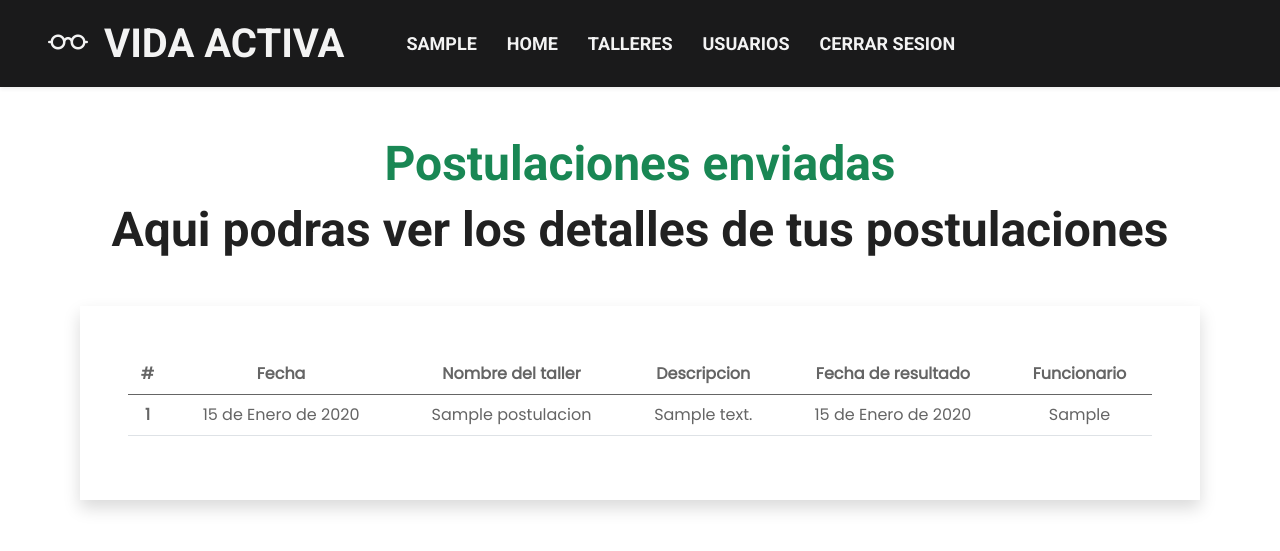
After one commit to IgnacioRiffop/VidaActivaArquitectura, a Django app: page /mispostulacionesad/ in a window 1280 px wide. The commit adds this page. Shown: the top 551 px of the page. Run offline with Django 4.2, Linux system fonts and the light colour scheme; a user stored in the database is signed in; tables that the repository leaves empty hold one stand-in row (values such as "Sample post"); some libraries are stand-ins or nearby versions.

Commit message:
Talleres y Postulaciones

```diff
--- a/core/admin.py
+++ b/core/admin.py
@@ -50,9 +50,15 @@ class BonoAdmin(admin.ModelAdmin):
     list_per_page = 10
     list_editable = ['monto','descripcion']
 
+class PostulacionAdmin(admin.ModelAdmin):
+    list_display = ['fechapostulacion','puntaje','instructor','adultomayor','nombretaller','descripcion','fecharesultado','funcionario']
+    list_per_page = 10
+
+
 admin.site.register(AdultoMayor,AdultoMayorAdmin)
 admin.site.register(Instructor,InstructorAdmin)
 admin.site.register(Funcionario,FuncionarioAdmin)
+admin.site.register(Postulacion,PostulacionAdmin)
 
 admin.site.register(Adulto,AdultoAdmin)
 admin.site.register(Sala,SalaAdmin)
--- a/core/models.py
+++ b/core/models.py
@@ -50,15 +50,15 @@ class Adulto(models.Model):
     return self.nombre
 
 class Sala(models.Model):
-  nombreSala  = models.CharField(max_length=30);
-  capacidad = models.IntegerField();
-  descripcion  = models.CharField(max_length=30);
+  nombreSala  = models.CharField(max_length=30)
+  capacidad = models.IntegerField()
+  descripcion  = models.CharField(max_length=30)
 
   def __str__(self):
     return self.nombreSala
 
 class Municipalidad(models.Model):
-  nombreMunicipalidad  = models.CharField(max_length=40);
+  nombreMunicipalidad  = models.CharField(max_length=40)
 
   def __str__(self):
     return self.nombreMunicipalidad
@@ -74,9 +74,9 @@ class Funcionario(models.Model):
         return self.rut
 
 class Bono(models.Model):
-  periodo  = models.CharField(max_length=30);
-  monto = models.IntegerField();
-  descripcion  = models.CharField(max_length=30);
+  periodo  = models.CharField(max_length=30)
+  monto = models.IntegerField()
+  descripcion  = models.CharField(max_length=30)
   funcionario = models.ForeignKey(Funcionario, on_delete=models.CASCADE)
 
   def __str__(self):
@@ -100,3 +100,16 @@ class Inscripcion(models.Model):
 
     def __str__(self):
         return self.usuario.rut
+
+class Postulacion(models.Model):
+    fechapostulacion = models.DateField()
+    puntaje = models.IntegerField(blank=True, null=True)
+    instructor = models.ForeignKey(Instructor, on_delete=models.CASCADE, null=True, blank=True)
+    adultomayor = models.ForeignKey(AdultoMayor, on_delete=models.CASCADE, null=True, blank=True)
+    nombretaller = models.CharField(max_length=30)
+    descripcion = models.CharField(max_length=300)
+    fecharesultado = models.DateField(null=True, blank=True)
+    funcionario = models.ForeignKey(Funcionario, on_delete=models.CASCADE, null=True, blank=True)
+
+    def __str__(self):
+        return self.nombretaller
--- a/core/templates/core/addDatosPersonales.html
+++ b/core/templates/core/addDatosPersonales.html
@@ -3,8 +3,7 @@
 {% load crispy_forms_tags %}
 <!-- INICIO CONTENIDO-->
 {% block contenido %}
-<div class="container-fluid d-flex justify-content-center align-items-center vh-100"
-    style="background-color: rgb(207, 207, 207)">
+<div class="container-fluid d-flex justify-content-center align-items-center vh-100">
     <div class="bg-white p-5 rounded-5 text-dark shadow" style="width: 25rem">
         <form action="" method="POST" enctype="multipart/form-data">
             {% csrf_token %}
--- a/core/templates/core/base.html
+++ b/core/templates/core/base.html
@@ -48,7 +48,7 @@
     {% endif %}
     <a href="{% url 'index'%}" class="nav-item nav-link text-light">Home</a>
     <a href="{% url 'talleres'%}" class="nav-item nav-link text-light">Talleres</a>
-    <a href="{% url 'calificacion'%}" class="nav-link  text-light">Calificaciones</a>
+    <!--<a href="{% url 'calificacion'%}" class="nav-link  text-light">Calificaciones</a>-->
     {% if user.is_authenticated and user.groups.exists %}
 
     {% for group in user.groups.all %}
@@ -72,7 +72,7 @@
         {% if user.is_authenticated and user.groups.exists %}
             {% for group in user.groups.all %}
                 {% if group.name == 'adulto' %}
-                <a href="{% url 'postulacion'%}" class="nav-link  text-light">Postulacion</a>
+                <a href="{% url 'postulacionad'%}" class="nav-link  text-light">Postulate!</a>
                 {% endif %}
             {% endfor %}
         {% endif %}
--- /dev/null
+++ b/core/templates/core/mispostulacionesad.html
@@ -0,0 +1,53 @@
+{% extends 'core/base.html' %}
+{% load static %}
+{% load crispy_forms_tags %}
+
+{% block contenido %}
+
+
+
+<div class="py-5">
+  <div class="mx-auto" style="text-align: center;">
+    <div class="">
+      <h6 class="text-success display-5 text-alaing">Postulaciones enviadas</h6>
+      <h1 class="display-5 mb-0">Aqui podras ver los detalles de tus postulaciones</h1>
+      <br>
+      <br>
+
+      <div class="container-fluid d-flex justify-content-center table-primary">
+        <div class="bg-white p-5 rounded-5 text-dark shadow" style="width: 70rem">
+            <table class="table">
+                <thead>
+                  <tr>
+                    <th scope="col">#</th>
+                    <th scope="col">Fecha</th>
+                    <th scope="col">Nombre del taller</th>
+                    <th scope="col">Descripcion</th>
+                    <th scope="col">Fecha de resultado</th>
+                    <th scope="col">Funcionario</th>
+                  </tr>
+                </thead>
+                <tbody>
+                  {% for postulacion in postulaciones %}
+                    <tr>
+                      <th scope="row">{{ postulacion.id }}</th>
+                      <td>{{ postulacion.fechapostulacion }}</td>
+                      <td>{{ postulacion.nombretaller }}</td>
+                      <td>{{ postulacion.descripcion }}</td>
+                      <td>{{ postulacion.fecharesultado }}</td>
+                      <td>{{ postulacion.funcionario }}</td>
+                    </tr>
+                  {% endfor %}
+                </tbody>
+              </table>
+        </div>
+      </div>
+
+
+    </div>
+  </div>
+</div>
+
+
+
+{% endblock %}
--- a/core/templates/core/registro.html
+++ b/core/templates/core/registro.html
@@ -9,8 +9,8 @@
 <!-- INICIO CONTENIDO-->
 {% block contenido %}
 <!-- Registro -->
-<div class="container-fluid d-flex justify-content-center align-items-center vh-100"
-    style="background-color: rgb(207, 207, 207)">
+<br><br><br>
+<div class="container-fluid d-flex justify-content-center">
     <div class="bg-white p-5 rounded-5 text-dark shadow" style="width: 25rem">
 
         <form action="" method="post">
--- a/core/templates/core/talleres.html
+++ b/core/templates/core/talleres.html
@@ -6,14 +6,14 @@
 <div class="py-5">
   <div class="mx-auto" style="text-align: center;">
     <div class="">
-      <h6 class="text-success display-5 text-alaing">Talleres</h6>
+      <h6 class="text-success display-5">Talleres</h6>
       <h1 class="display-5 mb-0">Infórmate sobre nuestros talleres disponibles.</h1>
     </div>
     <br>
-    <div class="row">
+    <div class="row justify-content-center">
       {% for taller in talleres %}
 
-        <div class="card text-bg-light mb-3 mx-auto" style="max-width: 25rem;">
+        <div class="card text-bg-light mb-3 mx-2" style="max-width: 25rem;">
           <div class="card-header fs-4">{{ taller.nombre }}</div>
           <div class="card-body">
             <p class="card-text">{{ taller.descripcion }}</p>
--- a/core/templates/registration/login.html
+++ b/core/templates/registration/login.html
@@ -8,8 +8,8 @@
 <!-- INICIO CONTENIDO-->
 {% block contenido %}
 <!-- Login -->
-<div class="container-fluid d-flex justify-content-center align-items-center vh-100"
-    style="background-color: rgb(207, 207, 207)">
+<br><br><br>
+<div class="container-fluid d-flex justify-content-center">
     <div class="bg-white p-5 rounded-5 text-dark shadow" style="width: 25rem">
         <div class="d-flex justify-content-center">
         </div>
--- a/core/urls.py
+++ b/core/urls.py
@@ -11,7 +11,7 @@ urlpatterns = [
     path('resultados/', resultados , name="resultados"),
     path('calificacion/', calificacion , name="calificacion"),
     path('usuarios/' , usuarios , name="usuarios"),
-    path('registrar/', registrar , name="registrar"),
+    #path('registrar/', registrar , name="registrar"), BORRAR HTML
     path('registro/', registro , name="registro"),
     path('addDatosPersonales/', addDatosPersonales, name="addDatosPersonales"),
 
@@ -19,7 +19,9 @@ urlpatterns = [
     path('inscribirTaller/<id>/', inscribirTaller, name='inscribirTaller'),
     path('inscripcionTaller/<id>/', inscripcionTaller, name='inscripcionTaller'),
 
-    path('postulacion/', postulacion , name="postulacion"),
+    path('postulacionad/', postulacionad , name="postulacionad"),
+    path('mispostulacionesad/', mispostulacionesad , name="mispostulacionesad"),
+
     path('materiales/', materiales , name="materiales"),
     path('mensaje/', mensaje , name="mensaje"),
     path('bono/', bono , name="bono"),
--- a/core/views.py
+++ b/core/views.py
@@ -5,6 +5,7 @@ from django.contrib import messages
 import datetime
 from datetime import date
 from datetime import timedelta
+from datetime import datetime
 from rest_framework import viewsets
 from .serializers import *
 import requests
@@ -88,8 +89,26 @@ def calificacion(request):
     return render(request,('core/calificacion.html'))
 
 
-def postulacion(request):
-    return render(request,('core/postulacion.html'))
+def postulacionad(request):
+    adulto = get_object_or_404(AdultoMayor, id_credencial=request.user)
+    if request.method == 'POST':
+        form = PostulacionForm(request.POST)
+        if form.is_valid():
+            # Guardar el formulario solo si es válido
+            form.instance.fechapostulacion = datetime.now()
+            form.instance.adultomayor = adulto
+            form.save()
+            return render(request, 'core/postulacionad.html', {'form' : PostulacionForm()})  # Redirige a una página de éxito o a donde desees
+    else:
+        form = PostulacionForm()
+    return render(request, 'core/postulacionad.html', {'form' : PostulacionForm()})
+
+
+def mispostulacionesad(request):
+    adulto = get_object_or_404(AdultoMayor, id_credencial=request.user)
+    postulaciones = Postulacion.objects.filter(adultomayor=adulto)
+    return render(request, 'core/mispostulacionesad.html', {'postulaciones' : postulaciones})
+
 
 def materiales(request):
     return render(request,('core/materiales.html'))
@@ -111,6 +130,7 @@ def cuenta(request):
     return render(request,('core/cuenta.html'))
 
 
+"""
 def registrar(request):
     data = {'form': AdultoForm()}
 
@@ -136,7 +156,7 @@ def registrar(request):
             return redirect('index')
 
     return render(request, 'core/registrar.html', data)
-
+"""
 
 def updateAdulto(request, id):
     adulto = get_object_or_404(Adulto, id=id)
@@ -213,9 +233,6 @@ def inscribirTaller(request,id):
     inscripcion = Inscripcion.objects.create(usuario = adulto, taller=taller)
     return redirect('inscripcionTaller', id=taller.id)
 
-
-
-
 def addTaller(request):
     data = {
         'form' : TallerForm()
```
Also changed, not shown: core/forms.py (+8 -0 lines), core/templates/core/postulacion.html (deleted, +0 -46 lines), core/templates/core/postulacionad.html (added, +40 -0 lines), core/templates/core/registrar.html (deleted, +0 -72 lines), core/migrations/0004_postulacion.py (added), core/migrations/0005_postulacion_descripcion.py (added).
